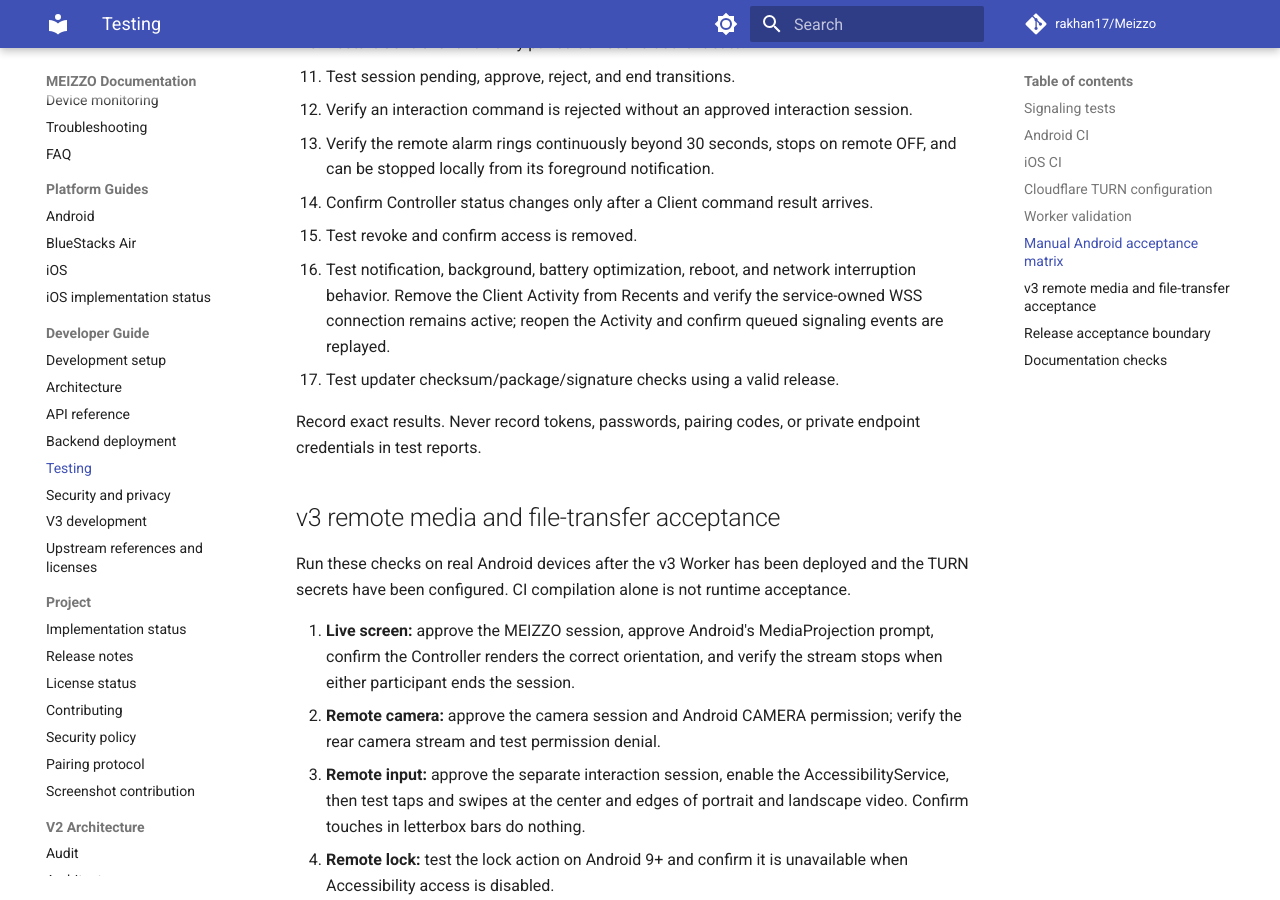
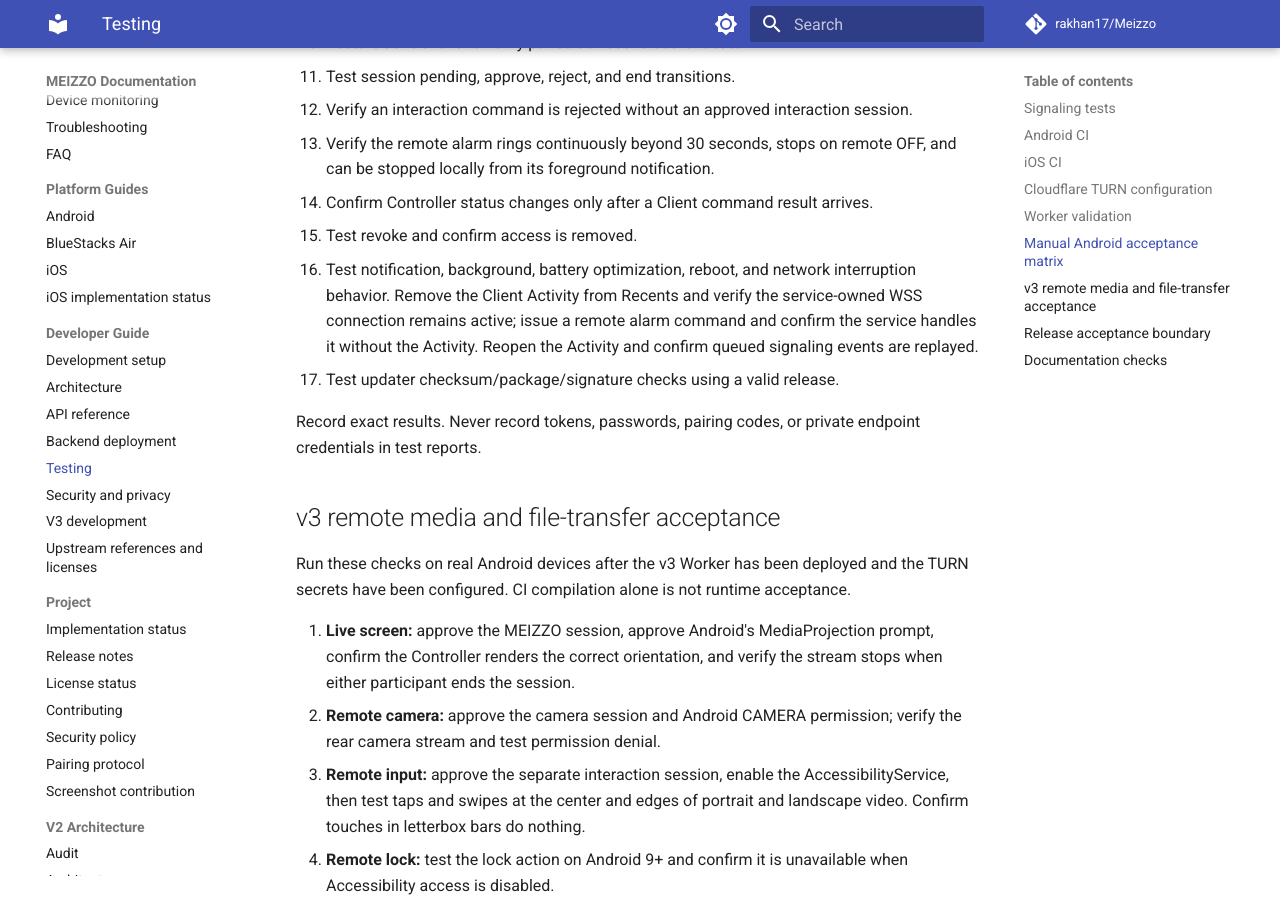
Before and after one commit to rakhan17/Meizzo, an MkDocs documentation site: the page built from docs/testing.md, in a window 1280 px wide and 900 px high, scrolled down 1807 px. Built offline with MkDocs 1.6.1 and Material for MkDocs 9.7.7, drawn with Linux system fonts in a browser that asks for light colours; comment, search, counter and statistics services are not loaded.

Commit message:
docs(testing): verify remote alarm while client activity is detached

```diff
--- a/docs/testing.md
+++ b/docs/testing.md
@@ -72,8 +72,9 @@ Controller and at least two Clients.
 15. Test revoke and confirm access is removed.
 16. Test notification, background, battery optimization, reboot, and network
     interruption behavior. Remove the Client Activity from Recents and verify
-    the service-owned WSS connection remains active; reopen the Activity and
-    confirm queued signaling events are replayed.
+    the service-owned WSS connection remains active; issue a remote alarm command
+    and confirm the service handles it without the Activity. Reopen the Activity
+    and confirm queued signaling events are replayed.
 17. Test updater checksum/package/signature checks using a valid release.
 
 Record exact results. Never record tokens, passwords, pairing codes, or private
```
